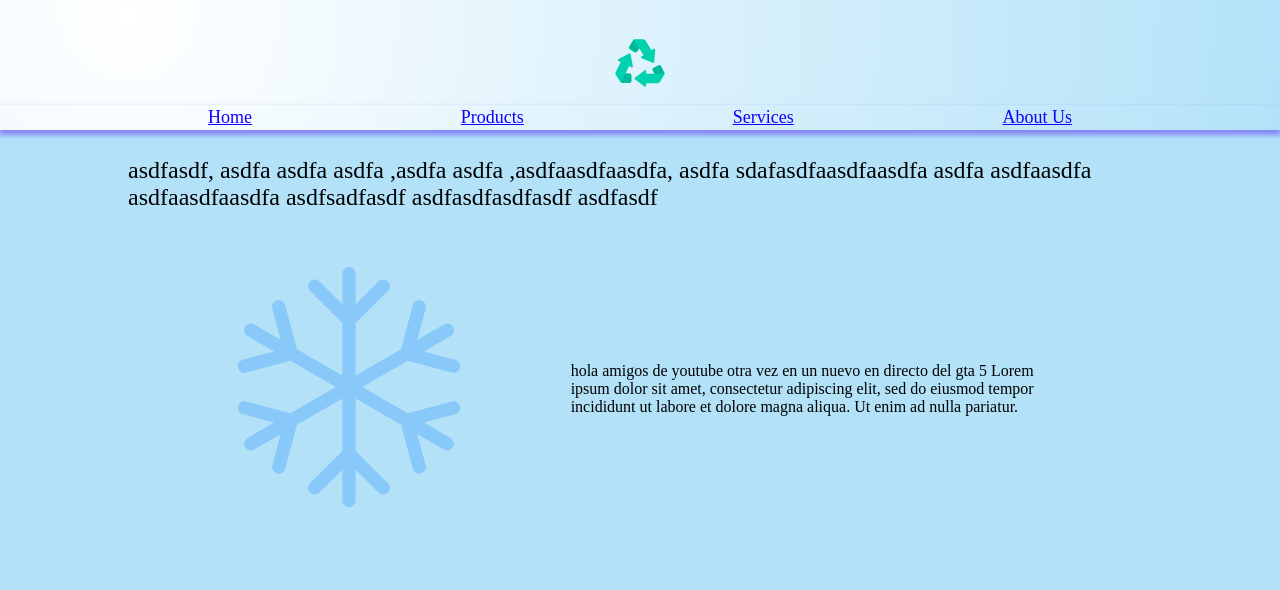
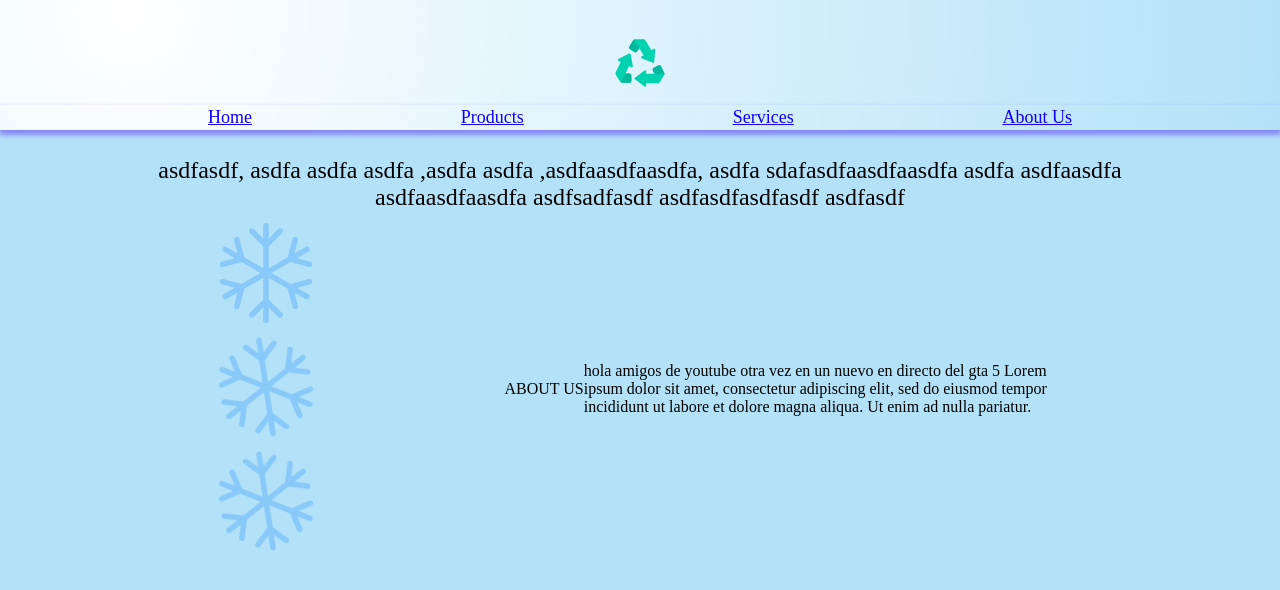
Before and after one commit to CarlosS-Pan/prov-web, a React (Create React App) app in the folder client/: page / in a window 1280 px wide. Shown: the top 590 px of the page. Built offline with nearby package versions, Linux system fonts and the light colour scheme; a web font is replaced by a local one.

Commit message:
structurizing page-content

```diff
--- a/client/src/components/page-content/PageContent.jsx
+++ b/client/src/components/page-content/PageContent.jsx
@@ -1,47 +1,22 @@
 import "./page-content.css";
-import { snowflake } from "../../assets";
-const Welcome = () => {
-    return(
-    <div className="welcome-container">
-        <div className="welcome-description">
-            asdfasdf, asdfa  asdfa asdfa ,asdfa asdfa ,asdfaasdfaasdfa, asdfa
-            sdafasdfaasdfaasdfa asdfa asdfaasdfa  asdfaasdfaasdfa
-            asdfsadfasdf
-            asdfasdfasdfasdf
-            asdfasdf
-        </div>
-    </div>
-    )
-}
+import { Welcome, Aboutus } from "./smaller-components";
 
-const Aboutus = () => {
+const Photos = () => {
     return (
         <>
-            <div className="aboutus-container">
-                <div className="snowflake-icon_container">
-                    <div className="snowflake-icon">
-                        <img src = { snowflake } alt="snowflake" />
-                    </div>
-                </div>
-                <div className="description_container">
-                    <div className="description-abtus">
-                        hola amigos de youtube otra vez en un nuevo en directo del gta 5
-                        Lorem ipsum dolor sit amet, consectetur adipiscing elit,
-                        sed do eiusmod tempor incididunt ut labore et dolore magna aliqua.
-                        Ut enim ad nulla pariatur.
-                    </div>
-                </div>
-            </div>
+        <div className="carousel-container">
+
+        </div>
         </>
     )
 }
-
 const PageContent = () => {
     return (
         <>
             <div className="content">
                 <Welcome />
                 <Aboutus />
+                <Photos />
             </div>
         </>
     )
--- a/client/src/components/page-content/page-content.css
+++ b/client/src/components/page-content/page-content.css
@@ -1,8 +1,10 @@
+/* UTILITY CLASSES */
 .content {
     display: flex;
-    margin: 0 auto;
+    /* margin: 0 auto; */
 
-    height: 800px;
+    height: 1200px;
+    /* padding: 1em; */
     /* width: 80%; */
 
     flex-direction: column;
@@ -10,56 +12,30 @@
     align-items: center;
 }
 
-/* welcome section of the page (usually what the user sees when landing) */
-.welcome-container {
-    /* position: relative; */
-    height: auto;
-    display: flex;
-    margin: 0 auto;
-    width: 80%;
 
-    padding: 1.7rem 0rem ;
+/* ANIMATION CLASSES*/
+@keyframes snowflakeMovement {
 
+    0% {
+        transform: rotate(0.025turn);
+    }
 
-    max-width: 100ch;
-    flex-direction: row;
-    justify-content: center;
-    align-items: center;
-
-    font-size: 1.5rem;
-    /* margin: 0; */
-    /* text-align: center; */
+    50% {
+        transform: rotate(-0.025turn);
+    }
+    100% {
+        transform: rotate(0.025turn);
+    }
 }
 
-/* Description of the company or the services maybe */
-.aboutus-container{
-    display: flex;
-    flex-direction: row;
-    height: 300px;
-    width: 80%;
-    justify-content: space-evenly;
-    align-items: center;
+.snowflakeAnimation {
+    /* animation:
+    name
+    duration
+    timingFunction
+    delay
+    iterationCount
+    direction
+    fillMode */
+    animation: snowflakeMovement 10s ease-in-out 0s infinite normal both;
 }
-
-.snowflake-icon_container {
-    display: flex;
-    height: auto;
-    width: auto;
-
-    align-items: center;
-}
-.snowflake-icon img{
-    width: 15rem;
-    height: 15rem;
-}
-
-.description_container {
-    display: flex;
-    height: auto;
-
-    align-items: center;
-}
-
-.description-abtus {
-    max-width: 60ch;
-}
--- /dev/null
+++ b/client/src/components/page-content/smaller-components/Aboutus.jsx
@@ -0,0 +1,40 @@
+import "./aboutus.css";
+import { snowflake } from "../../../assets";
+
+const Aboutus = () => {
+    return (
+        <>
+            <div className="aboutus-container">
+
+
+                <div className="snowflake-icon_container">
+                    {/* {["bigsnowflake", "smallSnowflake", "smallSnowflake"]} */}
+                    <div className="snowflake-icon">
+                        <img src = { snowflake } alt="snowflake" />
+                    </div>
+                    <div className="snowflake-icon">
+                        <img className="snowflakeAnimation" src = { snowflake } alt="snowflake" />
+                    </div>
+                    <div className="snowflake-icon">
+                        <img className="snowflakeAnimation" src = { snowflake } alt="snowflake" />
+                    </div>
+                </div>
+
+
+                <div className="description_container">
+                    <div className="secription-title">
+                        ABOUT US
+                    </div>
+                    <div className="description-abtus">
+                        hola amigos de youtube otra vez en un nuevo en directo del gta 5
+                        Lorem ipsum dolor sit amet, consectetur adipiscing elit,
+                        sed do eiusmod tempor incididunt ut labore et dolore magna aliqua.
+                        Ut enim ad nulla pariatur.
+                    </div>
+                </div>
+            </div>
+        </>
+    )
+}
+
+export default Aboutus;
--- /dev/null
+++ b/client/src/components/page-content/smaller-components/Welcome.jsx
@@ -0,0 +1,17 @@
+import './welcome.css'
+
+const Welcome = () => {
+    return(
+    <div className="welcome-container">
+        <div className="welcome-description">
+            asdfasdf, asdfa  asdfa asdfa ,asdfa asdfa ,asdfaasdfaasdfa, asdfa
+            sdafasdfaasdfaasdfa asdfa asdfaasdfa  asdfaasdfaasdfa
+            asdfsadfasdf
+            asdfasdfasdfasdf
+            asdfasdf
+        </div>
+    </div>
+    )
+}
+
+export default Welcome;
--- /dev/null
+++ b/client/src/components/page-content/smaller-components/aboutus.css
@@ -0,0 +1,45 @@
+/* Description of the company or the services maybe */
+.aboutus-container{
+    display: flex;
+    flex-direction: row;
+    height: 300px;
+    width: 80%;
+    justify-content: space-evenly;
+    align-items: center;
+}
+.snowflake-icon_container {
+    display: grid;
+    grid-template-columns: repeat(auto-fill, minmax(200px, 1fr));
+    gap: 10px;
+
+    /* height: auto;
+    width: auto; */
+    /* justify-content: center;
+    align-items: center; */
+}
+.snowflake-icon img{
+    width: 100px;
+    height: 100px;
+
+    /* transition:
+    duration
+    timingFunction
+    delay
+     */
+    transition: transform 0.5s ease 0s;
+}
+.snowflake-icon img:hover {
+    transform: scale(1.1, 1.1);
+}
+
+
+/* DESCRIPTION CONTAINER */
+.description_container {
+    display: flex;
+    height: auto;
+
+    align-items: center;
+}
+.description-abtus {
+    max-width: 60ch;
+}
--- /dev/null
+++ b/client/src/components/page-content/smaller-components/index.js
@@ -0,0 +1,2 @@
+export { default as Aboutus } from "./Aboutus";
+export { default as Welcome } from "./Welcome";
--- /dev/null
+++ b/client/src/components/page-content/smaller-components/welcome.css
@@ -0,0 +1,28 @@
+/* welcome section of the page (usually what the user sees when landing) */
+.welcome-container {
+    position: relative;
+    height: auto;
+    /* width: 100%; */
+    display: flex;
+    /* margin: 0 auto; */
+    width: 80%;
+
+    padding: 1.7rem 0rem ;
+
+
+    /* max-width: 100ch; */
+    /* flex-direction: row; */
+    justify-content: center;
+    align-items: center;
+
+    /* font-size: 1.5rem; */
+    /* margin: 0; */
+    /* text-align: center; */
+}
+.welcome-description {
+    display: flex;
+
+    font-size: 1.5rem;
+    max-width: 100ch;
+    text-align: center;
+}
```
